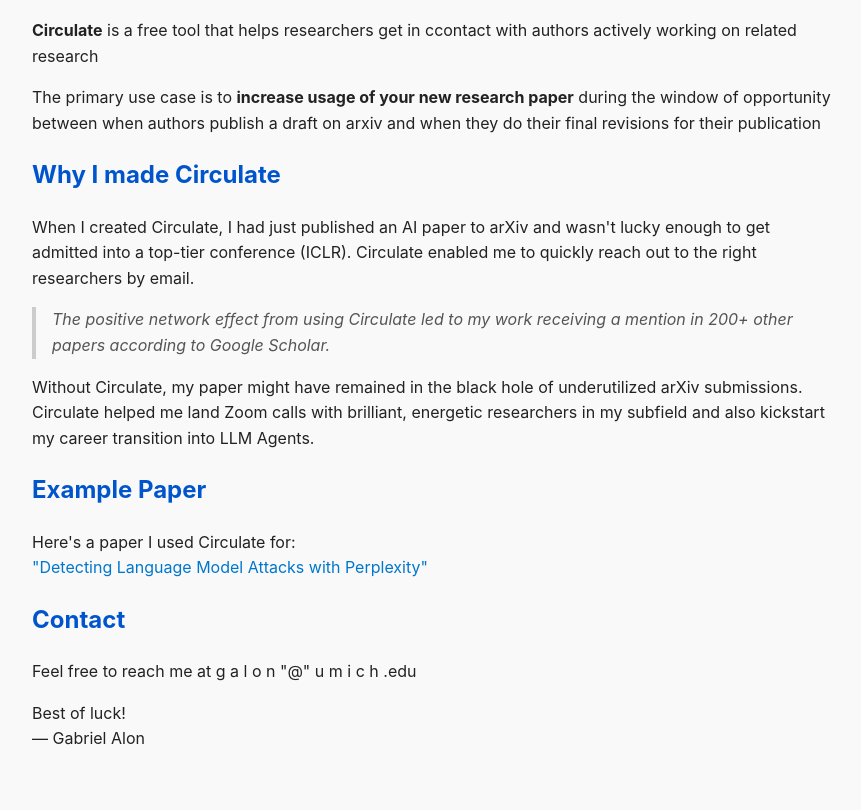
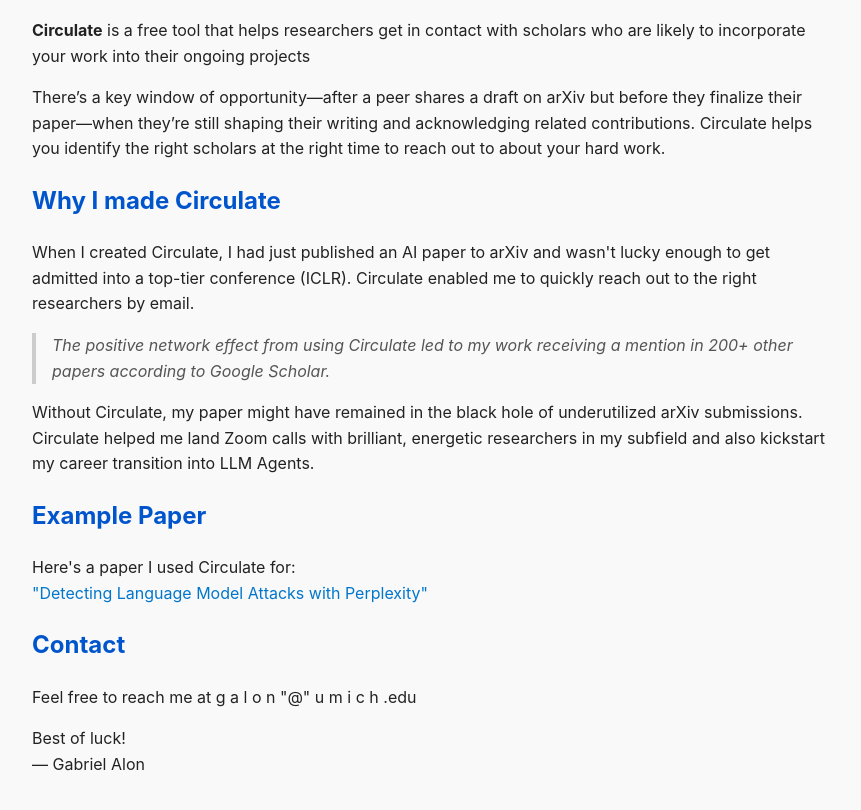
Before and after one commit to galonpy/circulatescience, a plain HTML site: page index.html in a window 1280 px wide. Shown: the part 108-918 px from the top of the page, without its empty margins (208-1069 px from the left). Drawn offline with Linux system fonts and the light colour scheme.

Commit message:
Update index.html

```diff
--- a/index.html
+++ b/index.html
@@ -48,9 +48,9 @@
 </head>
 <body>
   <h1>Welcome to Circulate</h1>
-  <p><strong>Circulate</strong> is a free tool that helps researchers get in ccontact with authors actively working on related research </p>
-  <p>The primary use case is to <strong>increase usage of your new research paper</strong> during the window of opportunity between when authors publish a draft on arxiv
-  and when they do their final revisions for their publication</p>
+  <p><strong>Circulate</strong> is a free tool that helps researchers get in contact with scholars who are likely to incorporate your work into their ongoing projects </p>
+  <p>There’s a key window of opportunity—after a peer shares a draft on arXiv but before they finalize their paper—when they’re still shaping their writing and acknowledging related contributions.
+    Circulate helps you identify the right scholars at the right time to reach out to about your hard work. </p>
 
   <h2>Why I made Circulate</h2>
   <p>
```
